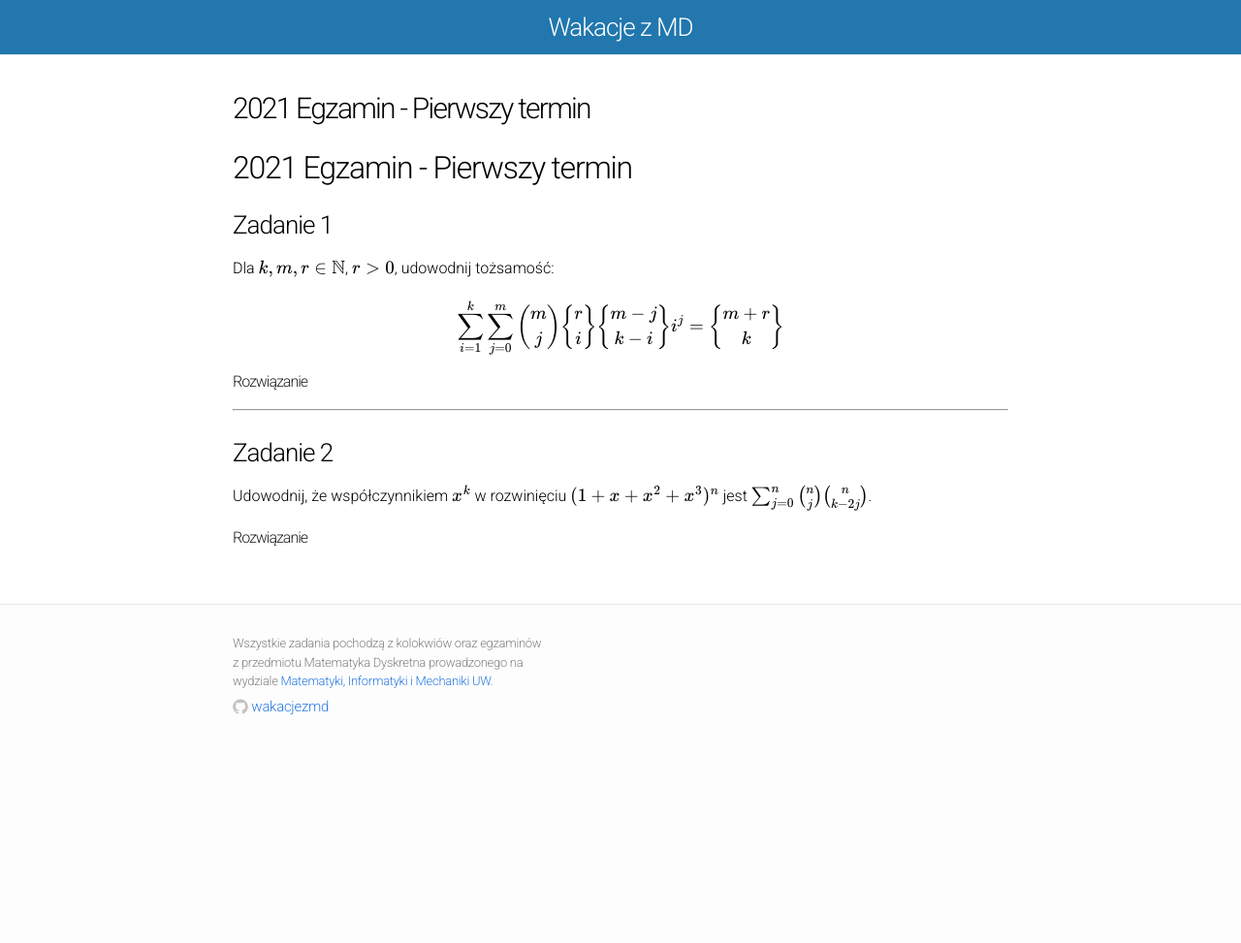
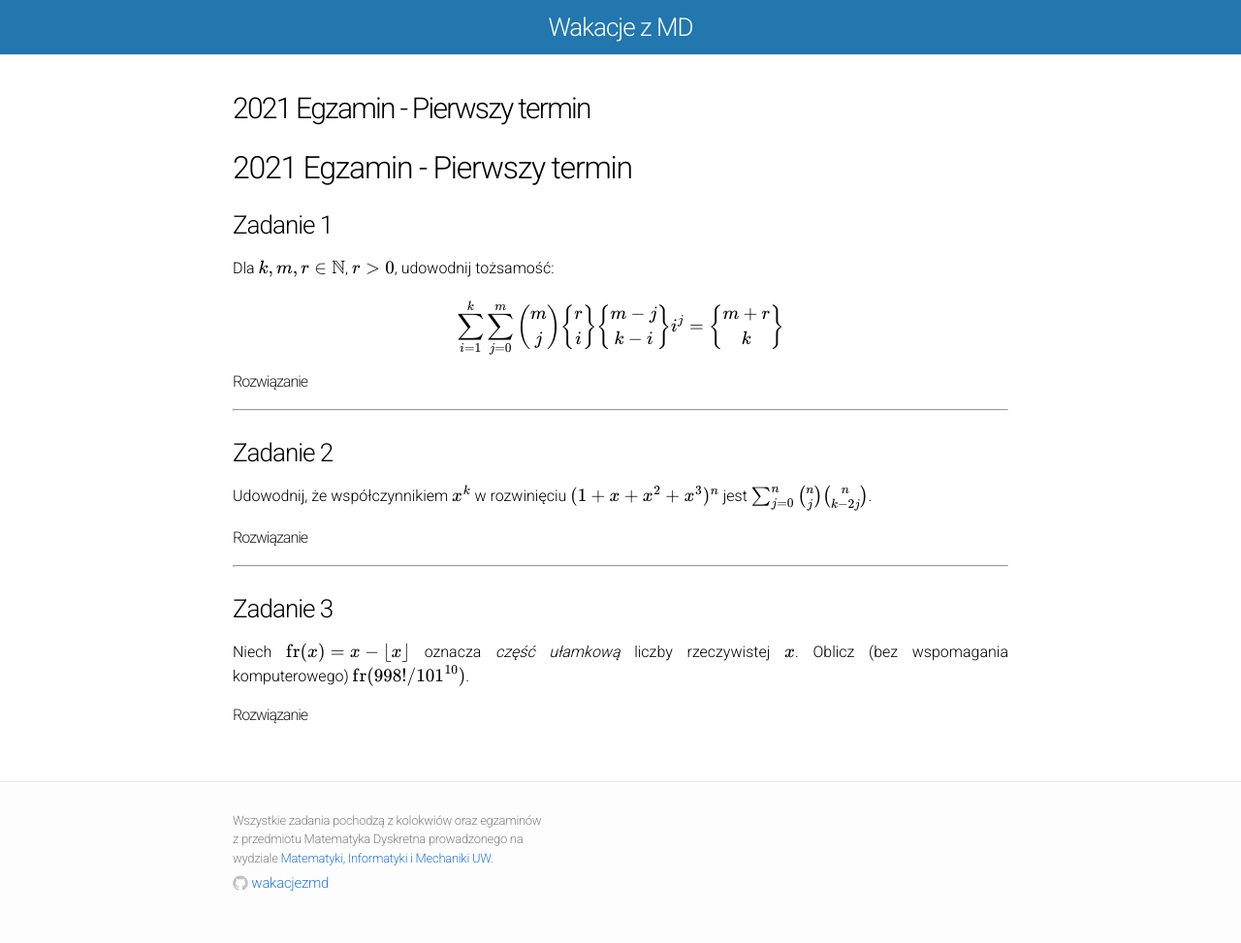
Before and after one commit to wakacjezmd/wakacjezmd.github.io, a Jekyll site: the page built from _solutions/2021/2021-egzamin-1.md, in a window 1280 px wide. Shown: the whole page at 97% size. Built offline with Jekyll 4.4.1, drawn with Linux system fonts in a browser that asks for light colours; nearby versions of some CDN libraries; formulas are drawn with MathJax 3; our own code applies the rules of GitHub Pages for plain Markdown files; before the commit the page ends 900 px from its top, so only the background shows below that; some of the changed lines change nothing that is shown.

Commit message:
2021 1st term exam, ex. 3

```diff
--- a/_solutions/2021/2021-egzamin-1.md
+++ b/_solutions/2021/2021-egzamin-1.md
@@ -63,3 +63,44 @@ Udowodnij, że współczynnikiem \\(x^k\\) w rozwinięciu \\((1+x+x^2+x^3)^n\\)
     </p>
   </div>
 </div>
+
+---
+
+### Zadanie 3
+
+Niech \\(\mathrm{fr}(x) = x− \lfloor x \rfloor\\) oznacza *część ułamkową* liczby rzeczywistej \\(x\\). Oblicz (bez wspomagania komputerowego) \\(\mathrm{fr}(998!/101^{10})\\).
+
+<div data-collapse>
+  <h4 class="collapsible">Rozwiązanie</h4>
+  <div class="solution">
+    <p>
+      Odnotujmy, że \( \mathrm{fr}\big( \frac{998!}{101^{10}} \big) = \mathrm{fr}\big(\frac{q}{101}\big)
+                     = \mathrm{fr}\big(\frac{q \bmod 101}{101}\big) \). Dalej rozpatrujemy kongruencję \(\text{mod }
+                     101\) z licznika.
+
+      \[ \begin{align*}
+          q &\equiv \textstyle \frac{998!}{101^{9}} \\[3pt]
+          q &\equiv (1 \cdots 100) \cdot 1 \cdot (102 \cdots 201) \cdot 2 \cdots 9 \cdot (910 \cdots 1009) \cdot (1009^{-1} \cdots 999^{-1}) \\[5pt]
+          q &\equiv (1 \cdots 100)^{10} (1 \cdot 2 \cdots 9) (-1)^{-1} (-2)^{-1} \cdots (-11)^{-1}   \\[5pt]
+         \end{align*}
+      \]
+
+    Liczba \(101\) jest pierwsza, więc z twierdzenia Wilsona mamy, że \(1 \cdots 100 \equiv -1 \; (\text{mod } 101)\). Z
+    pierwszości \(101\) wynika też, że dla każdej liczby \(a \in \{1, 2, \ldots, 100\}\) istnieje jednoznaczna
+    odwrotność \(\text{mod } 101\) z tego samego zbioru. Obydwa te fakty zostały dowiedzione na ćwiczeniach. Odnotujmy
+    dodatkowo, że \(x^{-1} y^{-1} = (xy)^{-1}\) (co bardzo łatwo pokazać).
+
+      \[ \begin{align*}
+          q &\equiv (-1)^{20} \cdot (12 \cdot 34 \cdot 56 \cdot 78) \cdot (12 \cdot 34 \cdot 56 \cdot 78)^{-1} \cdot (9) \cdot (-9 \cdot 10 \cdot 11)^{-1} \\[3pt]
+          q &\equiv 9 (20)^{-1} \\[3pt]
+         \end{align*}
+      \]
+
+    Odwrotność \(\text{mod } 101\) liczby \(20\) możemy wyznaczyć, korzystając z rozszerzonego algorytmu Euklidesa.
+    Otrzymujemy \( 1 = (-5) \cdot 20 + 101 \), więc odwrotność wynosi \( -5 \). Stąd \(q \equiv 9 \cdot (-5) \equiv 56 \; (\text{mod } 101)\).
+      \[
+         \mathrm{fr}\left(\frac{998!}{101^{10}}\right) = \frac{56}{101}.
+      \]
+    </p>
+  </div>
+</div>
```
